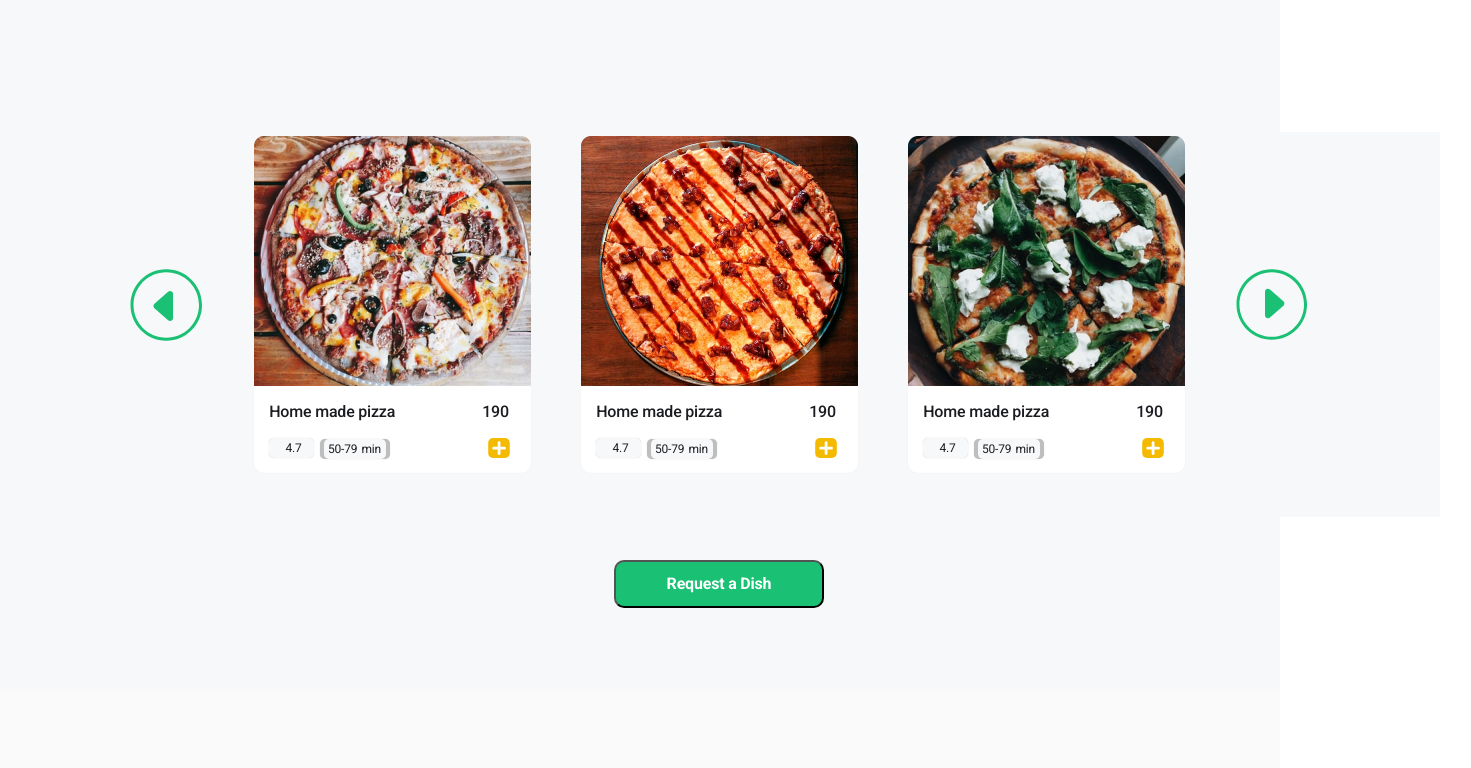
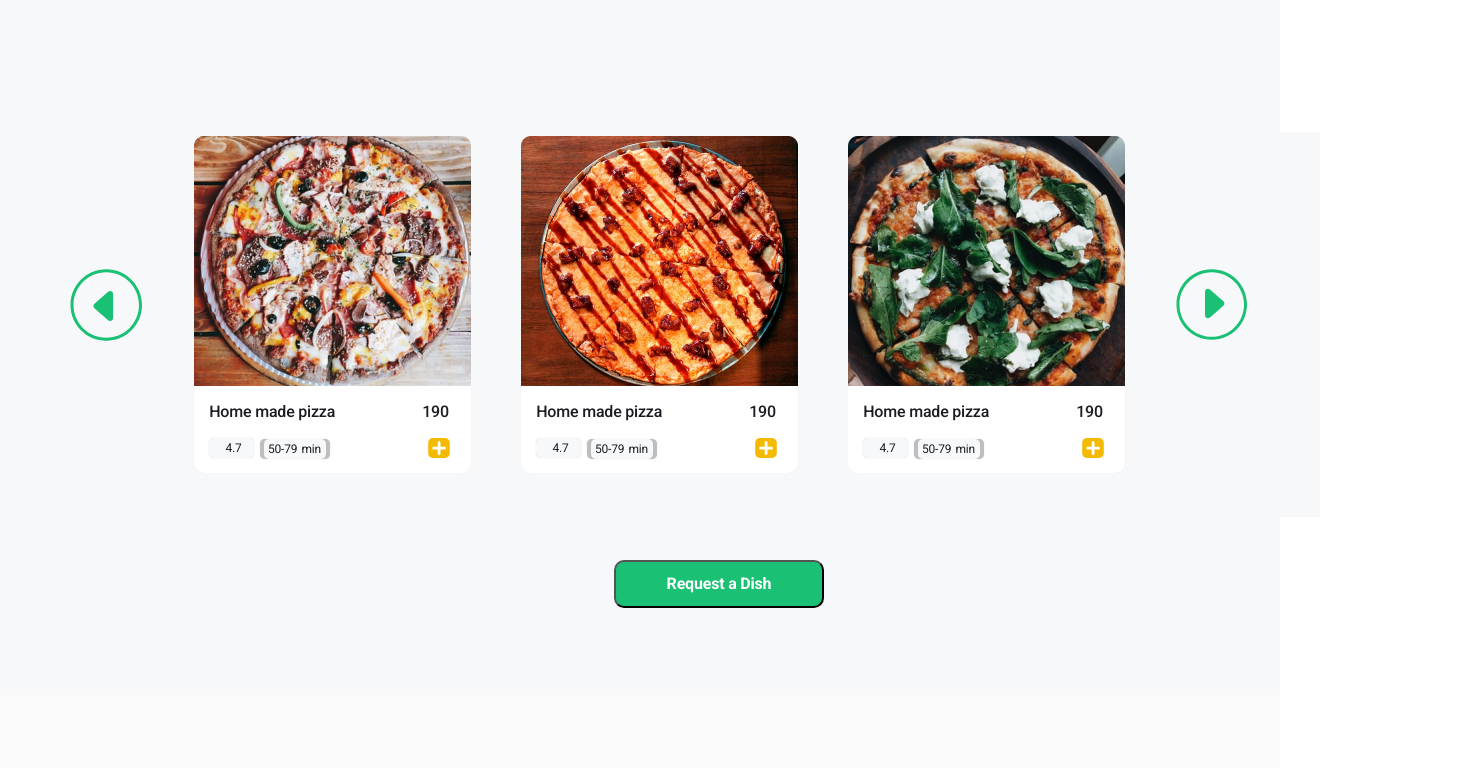
Before and after one commit to ritikpanchal768/JTGeats, a plain HTML site: page index.html in a window 1280 px wide. Shown: the part 2140-2908 px from the top of the page, 1471 px wide, since content can reach past the window. Drawn offline with Linux system fonts and the light colour scheme.

Commit message:
add feature

```diff
--- a/index.html
+++ b/index.html
@@ -378,7 +378,7 @@
         <div class="popular-items-section" style="background-color : #F7F8FA">
             <!-- <img class="hov-arrow-prev" src="src/Assignment Assest/Assets/icons/play.svg" alt="">
             <img class="hov-arrow-next" src="src/Assignment Assest/Assets/icons/play.svg" alt=""> -->
-            <div class="carousel-item" style="margin: 0 auto; width : 981px; height : 337px">
+            <div class="carousel-item" style="margin: 0 auto; max-width : 981px; height : 337px">
                 <div style="height : 337px; margin : 4px">
                     <div class="card">
                         <div class="img-card">
@@ -489,15 +489,18 @@
     </div>
 <!-- Service section -->
     <div class="service-section">
+
         <div class="text">
             <p class="large">We are providing best <br> home cooked food delivery service.</p>
             <p class="small">Away from home and craving the tasty homemade recipes? <br> Choose from a selection of our delicious home cooked dishes</p>
         </div>
+        <!-- <button class="btn-demi"><img src="src/Assignment Assest/Assets/icons/play.svg" alt=""></button> -->
         <div class="c-videos">
             <video src="src/Assignment Assest/Assets/videos/Close Up Video Of Vegetables.mp4"></video>
             <div class="controls">
                 <div class="buttons">
                     <button id="play-pause"><img src="src/Assignment Assest/Assets/icons/play.svg" alt=""></button>
+
                     <!-- <button id="play-pause"></button> -->
                 </div>
             </div>
--- a/src/script.js
+++ b/src/script.js
@@ -48,16 +48,60 @@ submit.addEventListener('click',()=>{
     modal_request.classList.remove('showed');
 });
 // carousel
+ let slide = 3 ;
+ console.log(slide);
+//  window.addEventListener('resize', (event) => {
+//     // slide = window.innerWidth <1262 ? 2 : 3;
+//     // console.log(slide,innerWidth);
+//     if(window.innerWidth <1262)
+//     $('.carousel-item ').slick('slickSetOption', 'slidesToShow', 2);
+//     else
+//     $('.carousel-item ').slick('slickSetOption', 'slidesToShow', 3);
+//  });
+// if($(window).width()<1262){
+//     slide=2
+// }
 $(document).ready(function(){
-    $('.carousel-item ').slick({
+    // $('.carousel-item ').slick({
+    //     accessibility:true,
+    //     adaptiveHeight:true,
+    //     centerMode:false,
+    //     cssEase:'ease',
+    //     // slidesToShow: slide,
+    //     slidesToShow: 3,
+    //     prevArrow:'<img class="slick-prev" src="src/Assignment Assest/Assets/icons/Arrow.svg" />',
+    //     nextArrow:'<img class="slick-next" src="src/Assignment Assest/Assets/icons/Arrow.svg" />',
+    //     // hov_prevArrow:'<img class="hav_slick-prev" src="src/Assignment Assest/Assets/icons/play.svg" />',
+    //     // hov_prevArrow:'<img class="hav_slick-prev" src="src/Assignment Assest/Assets/icons/play.svg" />'
+    // });
+    $('.carousel-item').slick({
         accessibility:true,
         adaptiveHeight:true,
+        infinite: true,
         centerMode:false,
         cssEase:'ease',
         slidesToShow: 3,
+        slidesToScroll: 1,
+        arrows: true,
+        // autoplay: true,
+        // autoplaySpeed: 2000,
         prevArrow:'<img class="slick-prev" src="src/Assignment Assest/Assets/icons/Arrow.svg" />',
         nextArrow:'<img class="slick-next" src="src/Assignment Assest/Assets/icons/Arrow.svg" />',
-        // hov_prevArrow:'<img class="hav_slick-prev" src="src/Assignment Assest/Assets/icons/play.svg" />',
-        // hov_prevArrow:'<img class="hav_slick-prev" src="src/Assignment Assest/Assets/icons/play.svg" />'
-    });
+        responsive: [
+          {
+            breakpoint: 1200,
+            settings: {
+              slidesToShow: 2,
+              slidesToScroll: 1,
+            },
+          },
+          {
+            breakpoint: 1008,
+            settings: {
+              slidesToShow: 1,
+              slidesToScroll: 1,
+            },
+          },
+        ],
+      });
   });
--- a/src/styles.css
+++ b/src/styles.css
@@ -636,12 +636,16 @@ body{
 
 /* carousel */
 .popular-items-section{
-    width: 1400px;
+    max-width: 1400px;
     position: relative;
     top: 317px;
     left: 40px;
 }
 
+.popular-items-section .card{
+    max-width: 277px;
+    min-height: 250px;
+}
 
 /* .hov-arrow-prev:hover{
     opacity:1;
@@ -1012,7 +1016,7 @@ body{
     display: flex;
     /* justify-content: space-between; */
     width: 100%;
-    height: 603px;
+    min-height: 603px;
 
     background: #F7F8FA;
 
@@ -1392,6 +1396,10 @@ body{
         max-width: 702.396px;
         height: 353.6;
     } */
+    .contact-us-section{
+        flex-direction: column;
+        min-height: 1000pxpx;
+    }
 }
 
 @media ( max-width: 1050px) {
@@ -1421,3 +1429,16 @@ body{
         left: 50px;
     }
 }
+
+@media (max-width: 1283px) {
+    /* .popular-items-section{
+        max-width: 900px;
+    }
+    .popular-items-section .card{
+        max-width: ;
+        min-height: ;
+    } */
+    /* .carousel-item{
+
+    }  */
+}
```
Also changed, not shown: src/plugins/slick/slick-theme.css.
